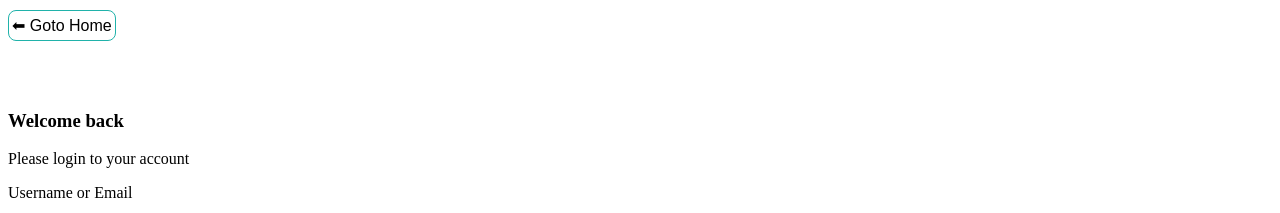
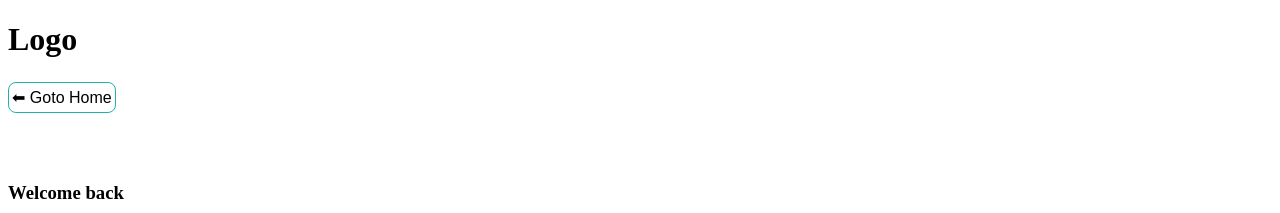
Before and after one commit to Chukwu-Godgive/instanote, a React (Create React App) app in the folder frontend/: page /login in a window 1280 px wide. Shown: the top 213 px of the page. Built offline with nearby package versions, Linux system fonts and the light colour scheme; the HTML template or start-up script is replaced by a standard one.

Commit message:
Created the GeneralNavbar

```diff
--- /dev/null
+++ b/frontend/src/components/Navbars/GeneralNavbar.js
@@ -0,0 +1,28 @@
+import React from "react";
+// import { Link } from "react-router-dom";
+
+function GeneralNavbar() {
+  return (
+    <div className="nav">
+      <div className="container">
+        <div className="nav-contents">
+          <div className="logo">
+            <h1>Logo</h1>
+          </div>
+          {/* <div className="menus">
+            <ul>
+              <li>
+                <Link to="/login">Login</Link>
+              </li>
+              <li>
+                <Link to="/signup">Signup</Link>
+              </li>
+            </ul>
+          </div> */}
+        </div>
+      </div>
+    </div>
+  );
+}
+
+export default GeneralNavbar;
--- a/frontend/src/pages/Login.js
+++ b/frontend/src/pages/Login.js
@@ -7,6 +7,7 @@ import {
   FacebookLoginButton,
   TwitterLoginButton,
 } from "react-social-login-buttons";
+import GeneralNavbar from "../components/Navbars/GeneralNavbar";
 
 // inline styles for login button
 const goToHomeStyle = {
@@ -38,13 +39,13 @@ const loginButtonStyle = {
 function Login() {
   return (
     <div className="login">
-      {/* <GeneralNavbar/> */}
+      <GeneralNavbar/>
       <div className="container">
         <div className="sub-login">
           {/* Go to Home button, This button is passed down as a props from
             GetStartedButton component
           */}
-          <GoToHome style={goToHomeStyle} buttonName="⬅ Goto Home" />
+          <Link to="/"><GoToHome style={goToHomeStyle} buttonName="⬅ Goto Home" /></Link>
 
           <div className="login-welcome">
             <h3>Welcome back</h3>
```
